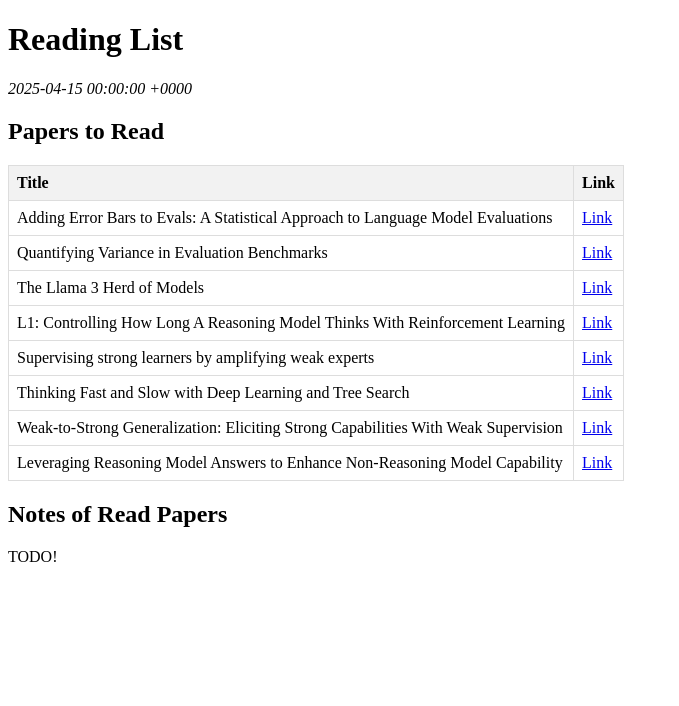
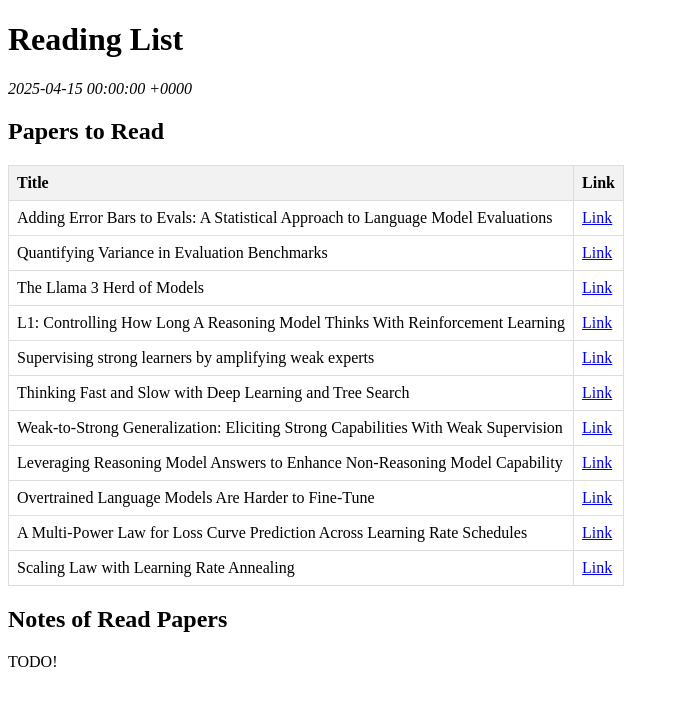
Before and after one commit to afrozenator/afrozenator.github.io, a Jekyll site: the page built from _posts/2025-04-15-reading-list.md, in a window 1280 px wide. Shown: the top 706 px of the page, without its empty margins (0-679 px from the left). Built offline with Jekyll 4.4.1, drawn with Linux system fonts in a browser that asks for light colours.

Commit message:
Update 2025-04-15-reading-list.md

```diff
--- a/_posts/2025-04-15-reading-list.md
+++ b/_posts/2025-04-15-reading-list.md
@@ -17,6 +17,10 @@ date: 2025-04-15
 | Thinking Fast and Slow with Deep Learning and Tree Search | [Link](https://arxiv.org/abs/1705.08439) |
 | Weak-to-Strong Generalization: Eliciting Strong Capabilities With Weak Supervision | [Link](https://arxiv.org/abs/2312.09390) |
 | Leveraging Reasoning Model Answers to Enhance Non-Reasoning Model Capability | [Link](https://arxiv.org/abs/2504.09639) |
+| Overtrained Language Models Are Harder to Fine-Tune | [Link](https://arxiv.org/pdf/2503.19206) |
+| A Multi-Power Law for Loss Curve Prediction Across Learning Rate Schedules | [Link](https://arxiv.org/pdf/2503.12811) |
+| Scaling Law with Learning Rate Annealing | [Link](https://arxiv.org/pdf/2408.11029) |
+
 
 ## Notes of Read Papers
 
```
